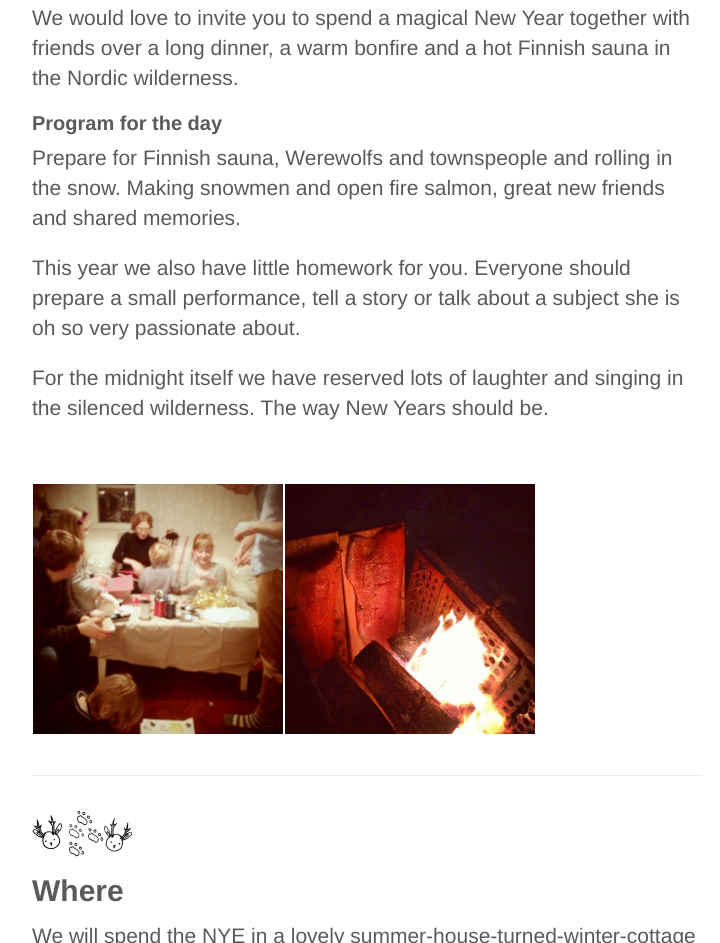
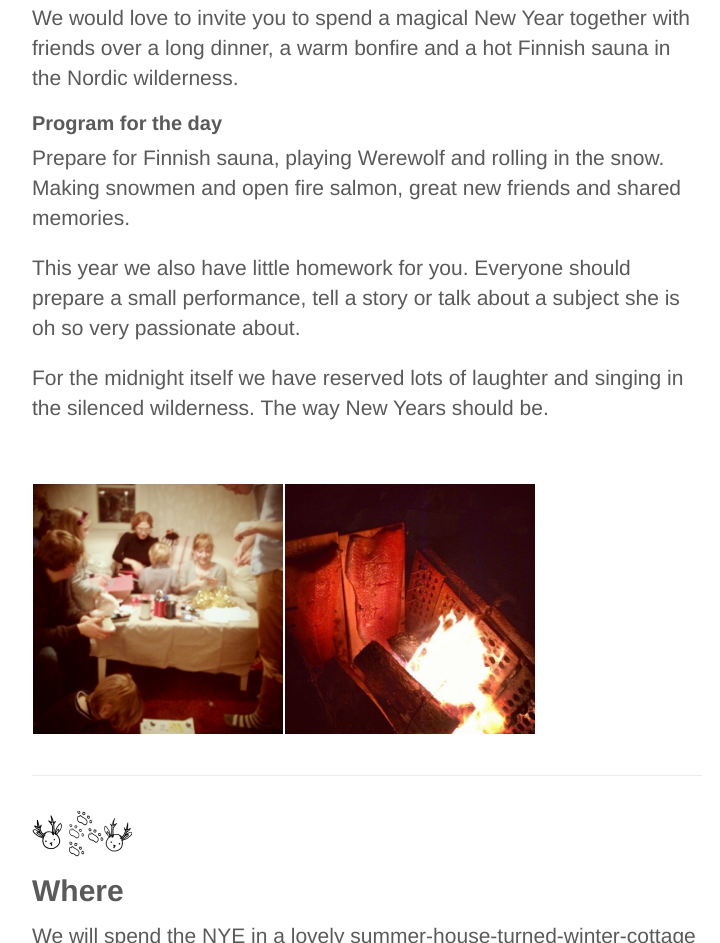
Before and after one commit to vesterinen/newyear, a plain HTML site: page public/index.html in a window 1280 px wide. Shown: the part 954-1897 px from the top of the page, without its empty margins (53-773 px from the left). Drawn offline with Linux system fonts and the light colour scheme.

Commit message:
add copy

```diff
--- a/public/index.html
+++ b/public/index.html
@@ -59,7 +59,7 @@
               <p class="lead">We would love to invite you to spend a magical New Year together with friends over a long dinner, a warm bonfire and a hot Finnish sauna in the Nordic wilderness.</p>
               <h3>     Program for the day</h3>
 
-                 <p class ="lead"> Prepare for Finnish sauna, Werewolfs and townspeople and rolling in the snow. Making snowmen and open fire salmon, great new friends and shared memories.</p>
+                 <p class ="lead"> Prepare for Finnish sauna, playing Werewolf and rolling in the snow. Making snowmen and open fire salmon, great new friends and shared memories.</p>
 
                  <p class ="lead"> This year we also have little homework for you. Everyone should prepare a small performance, tell a story or talk about a subject she is oh so very passionate about.</p>
 
```
